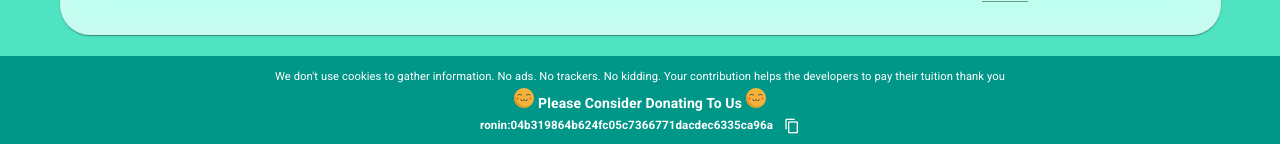
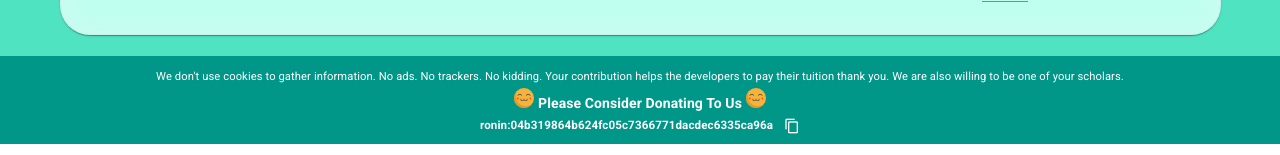
Before and after one commit to cedricmatthewverdida/myscholar_tracker, a Nuxt app: page / in a window 1280 px wide. Shown: the part 618-773 px from the top of the page. Built offline with nearby package versions, Linux system fonts and the light colour scheme.

Commit message:
Update default.vue

```diff
--- a/layouts/default.vue
+++ b/layouts/default.vue
@@ -89,7 +89,7 @@
           <v-card-text class="teal py-2 text-center">
 
 
-                        <small class="white--text">We don't use cookies to gather information. No ads. No trackers. No kidding. Your contribution helps the developers to pay their tuition thank you</small> <br>
+                        <small class="white--text">We don't use cookies to gather information. No ads. No trackers. No kidding. Your contribution helps the developers to pay their tuition thank you. We are also willing to be one of your scholars.</small> <br>
 
              <svg height="20px" width="20px" version="1.1" id="Layer_1" xmlns="http://www.w3.org/2000/svg" xmlns:xlink="http://www.w3.org/1999/xlink" x="0px" y="0px"
               viewBox="0 0 512.009 512.009" style="enable-background:new 0 0 512.009 512.009;" xml:space="preserve">
```
